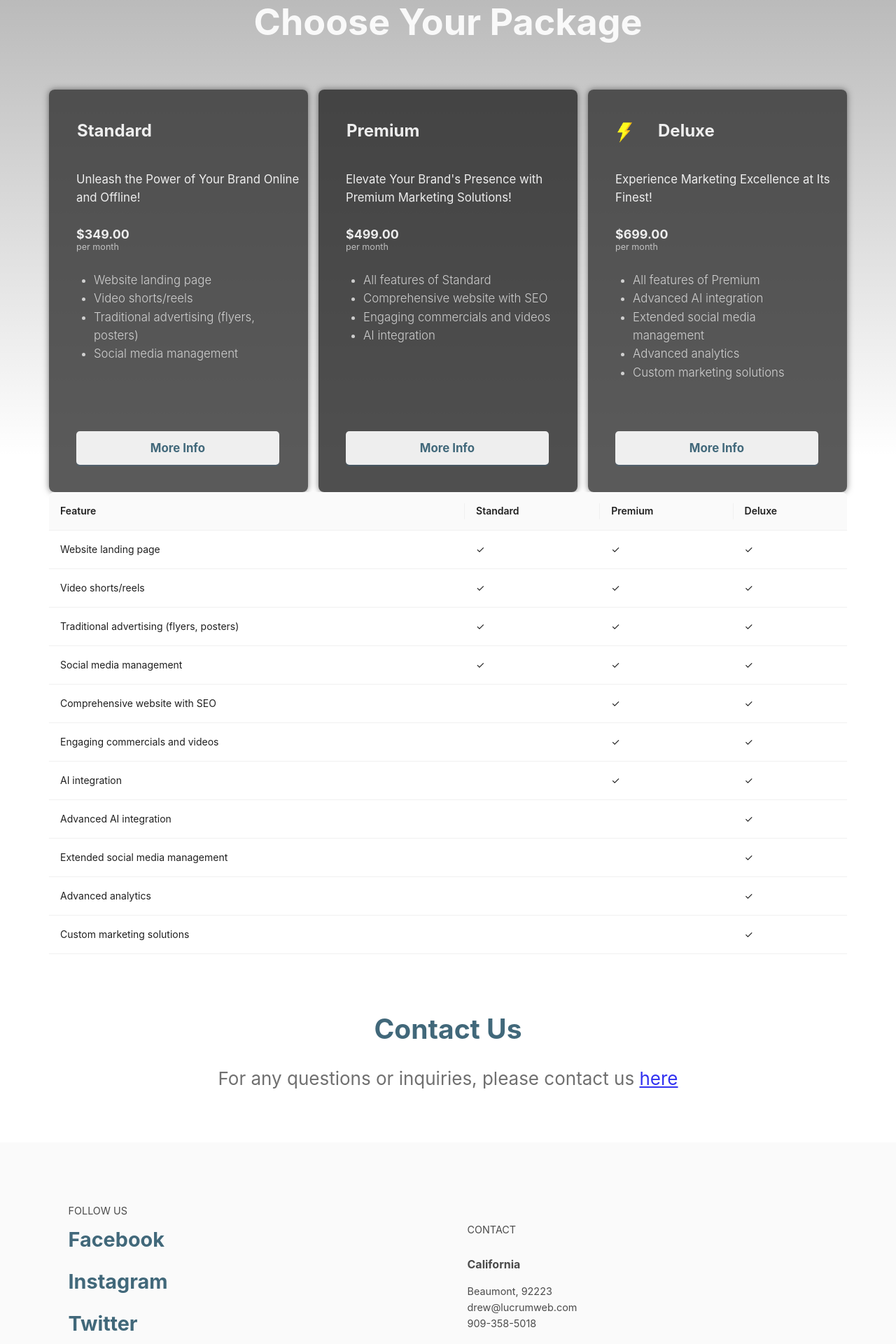
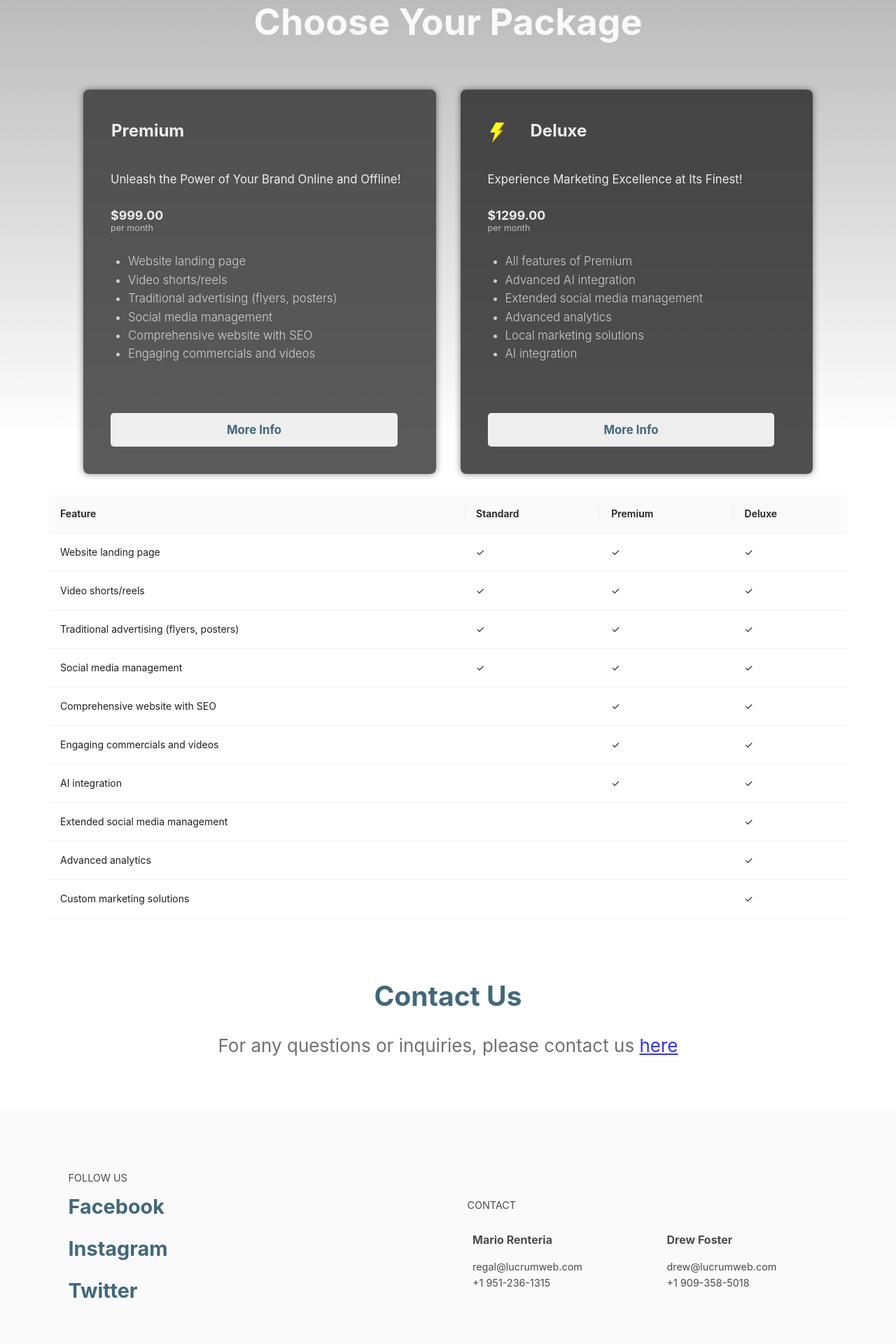
Before and after one commit to Drfalcoew/lucrum-web, a React (Create React App) app: page /getstarted in a window 1280 px wide. Shown: the part 80-2000 px from the top of the page at 70% size. Built offline with nearby package versions, Linux system fonts and the light colour scheme.

Commit message:
mobile version update, fix links

```diff
--- a/src/App.css
+++ b/src/App.css
@@ -1,5 +1,6 @@
 .App {
   text-align: center;
+  overflow: hidden;
 }
 
 .Background-image {
--- a/src/main/components/sections/Contact.tsx
+++ b/src/main/components/sections/Contact.tsx
@@ -2,6 +2,8 @@ import { Row, Col } from "antd";
 
 
 const Contact = () => {
+
+    const isMobile = window.innerWidth < 768;
 
     return (
         <div className='contact-root-container'>
@@ -16,13 +18,46 @@ const Contact = () => {
                         </div>
                     </Col>
                     <Col span={12}>
+                    {isMobile ? (
+                        <>
+                        <Col span={24}>
+                            <div className='contact-info-container'>
+                                <h1 className='contact-title'>CONTACT</h1>
+                                <p className='contact-info-subtitle'>Mario Renteria</p>
+                                <p className='contact-info'>regal@lucrumweb.com</p>
+                                <p className='contact-info'>951-236-1315</p>
+                            </div>
+                        </Col>
+                        <Col span={24}>
+                            <div className='contact-info-container'>
+                                <p className='contact-info-subtitle'>Drew Foster</p>
+                                <p className='contact-info'>drew@lucrumweb.com</p>
+                                <p className='contact-info'>909-358-5018</p>
+                            </div>
+                        </Col>
+                        </>
+                       ) : (
                         <div className='contact-info-container'>
                             <h1 className='contact-title'>CONTACT</h1>
-                            <p className='contact-info-subtitle'>California</p>
-                            <p className='contact-info'>Beaumont, 92223</p>
-                            <p className='contact-info'>drew@lucrumweb.com</p>
-                            <p className='contact-info'>909-358-5018</p>
+                            <div className='contact-info-container-row'>
+                                <Col span={12}>
+                                    <div>
+                                        <p className='contact-info-subtitle'>Mario Renteria</p>
+                                        <p className='contact-info'>regal@lucrumweb.com</p>
+                                        <p className='contact-info'>+1 951-236-1315</p>
+                                    </div>
+                                </Col>
+                                <Col span={12}>
+                                    <div>
+                                        <p className='contact-info-subtitle'>Drew Foster</p>
+                                        <p className='contact-info'>drew@lucrumweb.com</p>
+                                        <p className='contact-info'>+1 909-358-5018</p>
+                                    </div>
+                                </Col>
+                            </div>
                         </div>
+                       )}
+
                     </Col>
                 </Row>
             </div>
--- a/src/main/components/sections/Sections.css
+++ b/src/main/components/sections/Sections.css
@@ -104,6 +104,14 @@
     width: 100%;
 }
 
+.contact-info-container-row {
+    display: flex;
+    flex-direction: row;
+    align-items: center;
+    justify-content: flex-start;
+    width: 100%;
+}
+
 .contact-title {
     font-size: 0.9rem;
     margin-bottom: 15px;
@@ -174,11 +182,19 @@
 
     .contact-root-container {
         padding: 30px;
-        height: 30vh;
+        height: 45vh;
     }
 
     .contact-info-container {
         padding: 10px;
+        width: 100%;
+        justify-content: flex-start;
+    }
+
+    .contact-info-subtitle {
+        width: 100%;
+        font-size: 1.1rem;
+        margin-bottom: 10px;
     }
 
 }
--- a/src/main/pages/contact/Contact.tsx
+++ b/src/main/pages/contact/Contact.tsx
@@ -130,6 +130,7 @@ const Contact: React.FC<ScheduleProps> = ({ onAppointmentScheduled }) => {
                                 <PhoneOutlined />
                                 <h2>Call us directly</h2>
                                 <a href='tel:+1909-358-5018'>+1 909-358-5018</a>
+                                <a href='tel:+1951-236-1315'>+1 951-236-1315</a>
                             </div>
                         </div>
                     </div>
--- a/src/main/pages/get-started/FeaturesTable.tsx
+++ b/src/main/pages/get-started/FeaturesTable.tsx
@@ -79,27 +79,20 @@ const FeaturesTable = () => {
         },
         {
             key: '8',
-            feature: 'Advanced AI integration',
+            feature: 'Extended social media management',
             standard: '',
             premium: '',
             deluxe: '✓',
         },
         {
             key: '9',
-            feature: 'Extended social media management',
+            feature: 'Advanced analytics',
             standard: '',
             premium: '',
             deluxe: '✓',
         },
         {
             key: '10',
-            feature: 'Advanced analytics',
-            standard: '',
-            premium: '',
-            deluxe: '✓',
-        },
-        {
-            key: '11',
             feature: 'Custom marketing solutions',
             standard: '',
             premium: '',
@@ -109,7 +102,7 @@ const FeaturesTable = () => {
 
     return (
         <div className='page-container-root' style={{ background: '#fff' }}>
-            <div className='page-container'>
+            <div className='page-container features-table'>
                 <Table id='services'
                     columns={columns}
                     dataSource={data}
--- a/src/main/pages/get-started/GetStarted.css
+++ b/src/main/pages/get-started/GetStarted.css
@@ -122,6 +122,10 @@
     color: var(--primary-color);
 }
 
+.features-table {
+    margin-top: 25px;
+}
+
 @media screen and (max-width: 768px) {
     .contact-us-styling {
         padding: 0 20px;
--- a/src/main/pages/get-started/PackageTiers.tsx
+++ b/src/main/pages/get-started/PackageTiers.tsx
@@ -11,35 +11,24 @@ const PackageTiers = () => {
 
     const cards = [
         {
-            title: 'Standard',
+            title: 'Premium',
             description: `Unleash the Power of Your Brand Online and Offline!`,
-            price: '$349.00',
+            price: '$999.00',
             details: (
                 <ul>
                     <li>Website landing page</li>
                     <li>Video shorts/reels</li>
                     <li>Traditional advertising (flyers, posters)</li>
                     <li>Social media management</li>
-                </ul>
-            )
-        },
-        {
-            title: 'Premium',
-            description: 'Elevate Your Brand\'s Presence with Premium Marketing Solutions!',
-            price: '$499.00',
-            details: (
-                <ul>
-                    <li>All features of Standard</li>
                     <li>Comprehensive website with SEO</li>
                     <li>Engaging commercials and videos</li>
-                    <li>AI integration</li>
                 </ul>
             )
         },
         {
             title: 'Deluxe',
             description: 'Experience Marketing Excellence at Its Finest!',
-            price: '$699.00',
+            price: '$1299.00',
             icon: 'lightning.gif',
             details: (
                 <ul>
@@ -47,7 +36,8 @@ const PackageTiers = () => {
                     <li>Advanced AI integration</li>
                     <li>Extended social media management</li>
                     <li>Advanced analytics</li>
-                    <li>Custom marketing solutions</li>
+                    <li>Local marketing solutions</li>
+                    <li>AI integration</li>
                 </ul>
             )
         }
@@ -58,10 +48,10 @@ const PackageTiers = () => {
         <div className='page-container-root'>
             <div className='page-title'>Choose Your Package</div>
             <div className='page-container'>
-                <Row gutter={15} justify='center'>
+                <Row gutter={35} justify='center'>
                     {cards.map((card, index) => {
                         return (
-                            <Col span={isMobile ? 24 : 8} key={index}>
+                            <Col span={isMobile ? 24 : 11} key={index}>
                                 <div className='custom-card-root-container package-card-container'>
                                     <Card
                                         style={{ backgroundColor: index % 2 === 1 ? 'rgba(35,35,35, 0.8)' : 'rgba(49,49,49, 0.8)' }}
```
